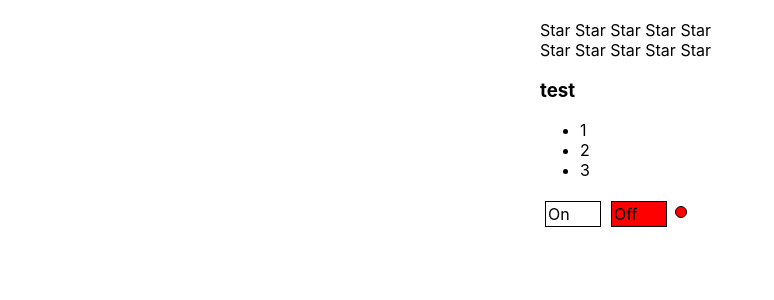
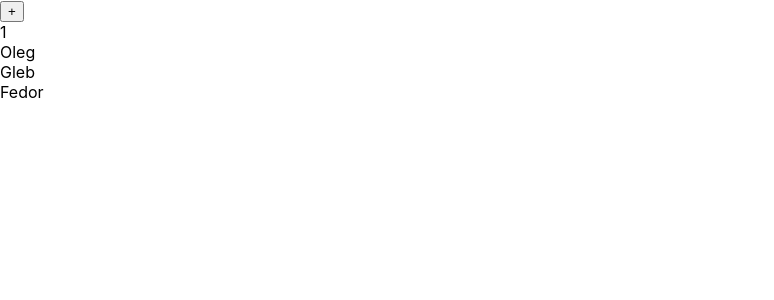
Before and after one commit to IvanShirykhalov/RK, a React (Create React App) app: page / in a window 1280 px wide. Shown: the top 300 px of the page, without its empty margins (0-774 px from the left). Built offline with nearby package versions, Linux system fonts and the light colour scheme.

Commit message:
react.memo

```diff
--- a/src/index.tsx
+++ b/src/index.tsx
@@ -3,13 +3,14 @@ import ReactDOM from 'react-dom/client';
 import './index.css';
 import App from './App';
 import reportWebVitals from './reportWebVitals';
+import {Example1} from "./stories/ReactMemo";
 
 const root = ReactDOM.createRoot(
   document.getElementById('root') as HTMLElement
 );
 root.render(
   <React.StrictMode>
-    <App />
+    <Example1 />
   </React.StrictMode>
 );
 
--- /dev/null
+++ b/src/stories/ReactMemo.tsx
@@ -0,0 +1,29 @@
+import React, {memo, useState} from 'react'
+
+
+type UserType = {
+    users: string[]
+}
+
+
+const NewMessagesCounter = (props: { count: number }) => {
+    console.log('NewMessagesCounter')
+    return <div>{props.count}</div>
+}
+
+const Users = React.memo((props: UserType) => {
+    console.log('Users')
+    return <div>{props.users.map((u, i) => <div key={i}>{u}</div>)}</div>
+})
+export const Example1 = () => {
+
+
+    const [count, setCount] = useState<number>(1)
+    const [users, setUsers] = useState<string[]>(['Oleg', 'Gleb', 'Fedor'])
+
+    return <>
+        <button onClick={() => setCount(count + 1)}>+</button>
+        <NewMessagesCounter count={count}/>
+        <Users users={users}/>
+    </>
+}
```
